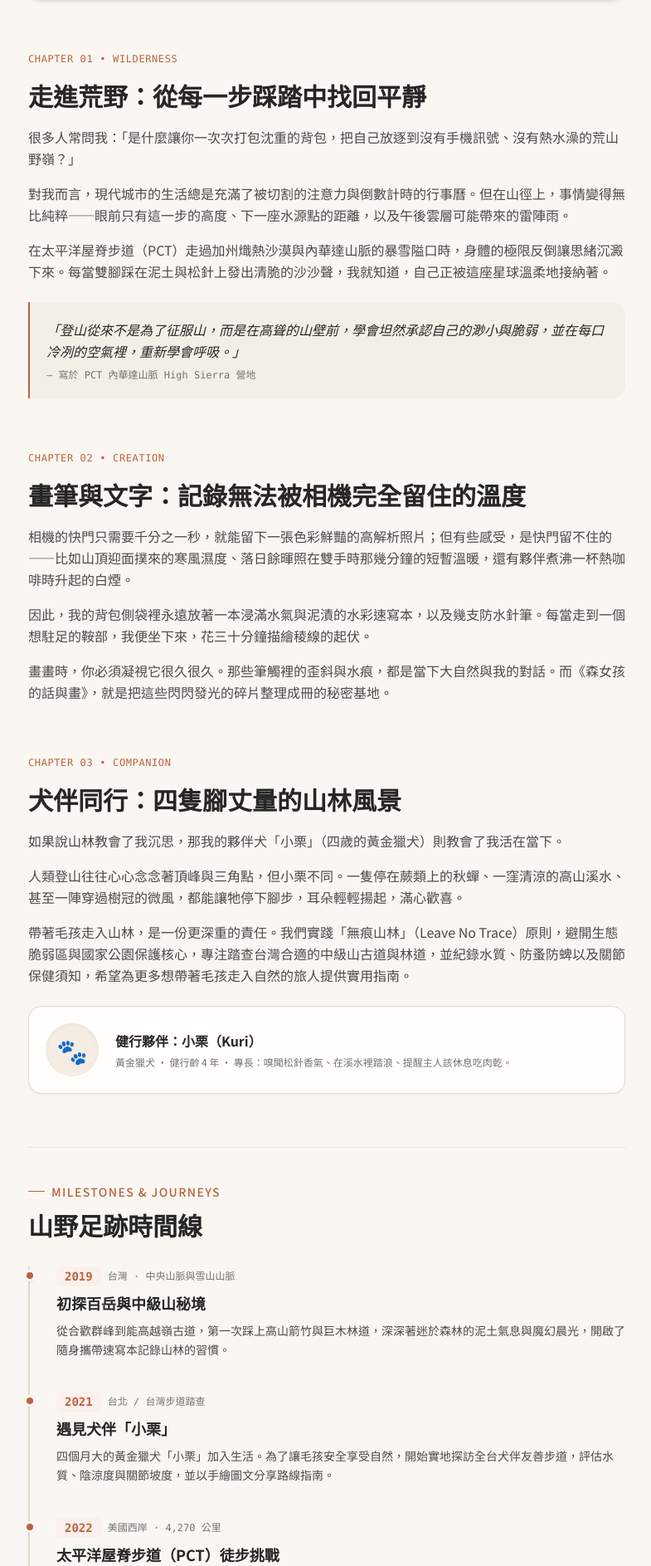
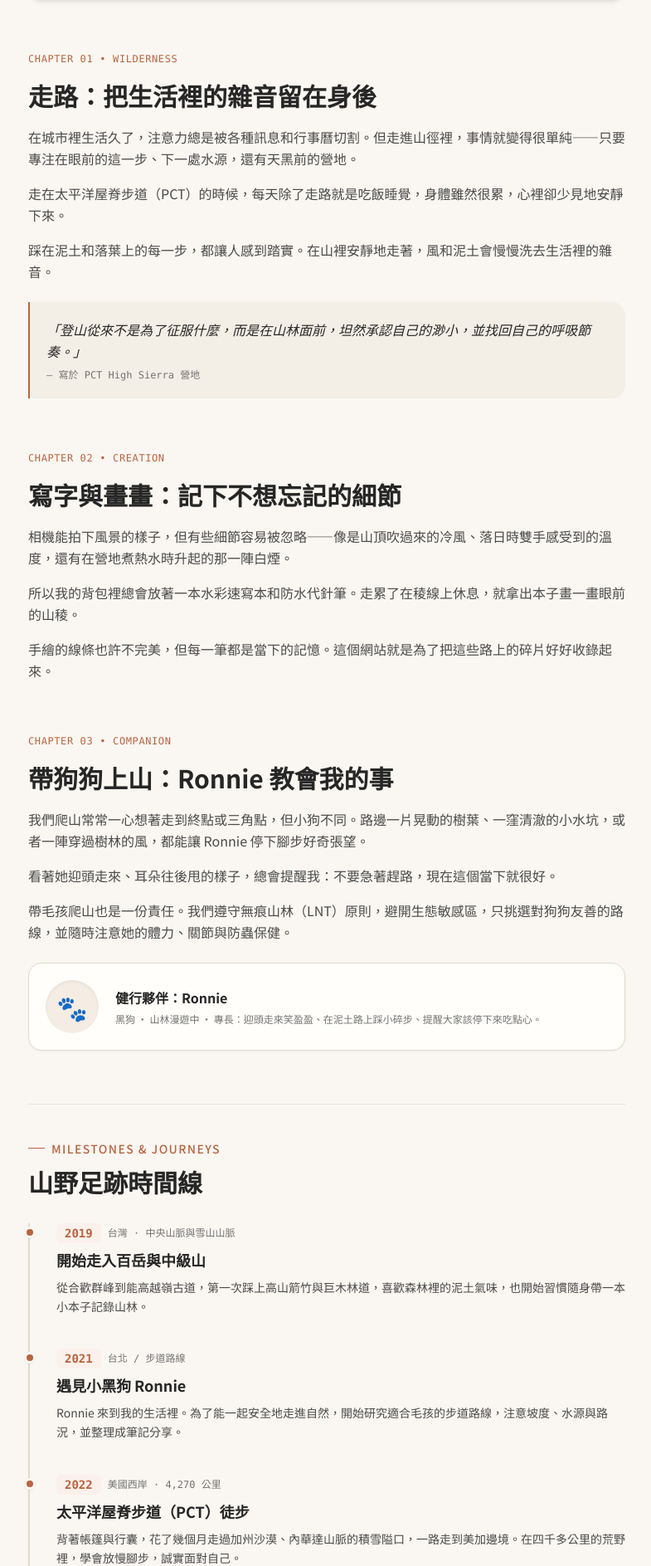
Before and after one commit to forestyaki/forestyaki, a Next.js app: page /about in a window 1280 px wide. Shown: the part 879-2766 px from the top of the page at 83% size, without its empty margins (246-1031 px from the left). Built offline with nearby package versions, Linux system fonts and the light colour scheme; no server answers; a web font is replaced by a local one.

Commit message:
content: de-AI-ify copy across site and unify companion dog to Ronnie

```diff
--- a/app/about/page.tsx
+++ b/app/about/page.tsx
@@ -3,19 +3,16 @@ import Image from "next/image";
 import Link from "next/link";
 
 export const metadata: Metadata = {
-  title: "關於森女孩 · 漫步山徑的創作者",
-  description:
-    "在山嶺與稿紙之間，拾起最純粹的生活微光。認識 Yaki 與她的荒野足跡。",
+  title: "關於 Yaki｜森女孩的話與畫",
+  description: "嗨，我是 Yaki。長途徒步者、寫字畫畫的人，和一隻小黑狗 Ronnie。",
   openGraph: {
-    title: "關於森女孩 · 漫步山徑的創作者",
-    description:
-      "在山嶺與稿紙之間，拾起最純粹的生活微光。認識 Yaki 與她的荒野足跡。",
+    title: "關於 Yaki｜森女孩的話與畫",
+    description: "嗨，我是 Yaki。長途徒步者、寫字畫畫的人，和一隻小黑狗 Ronnie。",
   },
   twitter: {
     card: "summary_large_image",
-    title: "關於森女孩 · 漫步山徑的創作者",
-    description:
-      "在山嶺與稿紙之間，拾起最純粹的生活微光。認識 Yaki 與她的荒野足跡。",
+    title: "關於 Yaki｜森女孩的話與畫",
+    description: "嗨，我是 Yaki。長途徒步者、寫字畫畫的人，和一隻小黑狗 Ronnie。",
   },
 };
 
@@ -29,38 +26,38 @@ interface Milestone {
 const MILESTONES: Milestone[] = [
   {
     year: "2019",
-    title: "初探百岳與中級山秘境",
+    title: "開始走入百岳與中級山",
     location: "台灣 · 中央山脈與雪山山脈",
     description:
-      "從合歡群峰到能高越嶺古道，第一次踩上高山箭竹與巨木林道，深深著迷於森林的泥土氣息與魔幻晨光，開啟了隨身攜帶速寫本記錄山林的習慣。",
+      "從合歡群峰到能高越嶺古道，第一次踩上高山箭竹與巨木林道，喜歡森林裡的泥土氣味，也開始習慣隨身帶一本小本子記錄山林。",
   },
   {
     year: "2021",
-    title: "遇見犬伴「小栗」",
-    location: "台北 / 台灣步道踏查",
+    title: "遇見小黑狗 Ronnie",
+    location: "台北 / 步道路線",
     description:
-      "四個月大的黃金獵犬「小栗」加入生活。為了讓毛孩安全享受自然，開始實地探訪全台犬伴友善步道，評估水質、陰涼度與關節坡度，並以手繪圖文分享路線指南。",
+      "Ronnie 來到我的生活裡。為了能一起安全地走進自然，開始研究適合毛孩的步道路線，注意坡度、水源與路況，並整理成筆記分享。",
   },
   {
     year: "2022",
-    title: "太平洋屋脊步道（PCT）徒步挑戰",
+    title: "太平洋屋脊步道（PCT）徒步",
     location: "美國西岸 · 4,270 公里",
     description:
-      "背起帳篷與極簡行囊，歷經數月穿越加州沙漠、內華達山脈的積雪隘口，一路抵達華盛頓州邊境。在千米之上的壯麗與荒寂裡，學會放慢腳步、誠實面對內心。",
+      "背著帳篷與行囊，花了幾個月走過加州沙漠、內華達山脈的積雪隘口，一路走到美加邊境。在四千多公里的荒野裡，學會放慢腳步，誠實面對自己。",
   },
   {
     year: "2023",
-    title: "紐西蘭 Te Araroa（TA）縱貫荒野",
+    title: "紐西蘭 Te Araroa（TA）三千公里徒步",
     location: "紐西蘭南北島 · 3,000 公里",
     description:
-      "從雷恩加角的浩瀚海岸線，一路徒步走到南島最南端的布拉夫。跨越冰川溪流與原始櫸木森林，將沿途採集的風聲與故事化為日後的聲音誌創作養分。",
+      "從北島最北端的雷恩加角，一路走到南島的布拉夫。跨過河流與原始櫸木森林，把一路上的風聲收錄下來，成了日後錄製 Podcast 的養分。",
   },
   {
     year: "2024–至今",
-    title: "《森女孩的話與畫》手帳基地誕生",
+    title: "《森女孩的話與畫》",
     location: "山野與生活日常",
     description:
-      "正式成立專屬網站與 Podcast 音聲誌。結合長程徒步踏查、自然散文隨筆與手繪插畫，願為每一位嚮往山林的朋友，點亮一盞平靜溫暖的手帳微光。",
+      "建立了這個網站與 Podcast。把長途徒步的日記、生活散文與畫作整理在這裡，作為一個思想樹洞。",
   },
 ];
 
@@ -117,21 +114,21 @@ export default function AboutPage() {
           {/* 小標 (Eyebrow) */}
           <div className="inline-flex items-center gap-2 text-sm font-medium tracking-widest text-[#BA6341] uppercase mb-3">
             <span className="w-5 h-px bg-[#BA6341] shrink-0" aria-hidden="true" />
-            <span>ABOUT YAKI · 關於森女孩</span>
+            <span>ABOUT YAKI · 關於我</span>
           </div>
 
           {/* 主標題 (Title) */}
           <h1 className="font-sans text-3xl sm:text-4xl md:text-5xl font-bold text-[#262626] leading-tight sm:leading-[1.2] tracking-normal mb-6">
-            在山嶺與稿紙之間，
+            在這裡安放走過的路，
             <br className="hidden sm:inline" />
-            拾起最純粹的生活微光。
+            還有那些閃閃發光的平靜日常。
           </h1>
 
           {/* 前言引導 */}
           <p className="text-lg sm:text-xl font-normal text-[#4A4A4A] leading-relaxed">
-            嗨，我是森女孩 Yaki ( ´▽｀)
+            嗨，我是 Yaki。
             <br className="hidden sm:inline" />
-            平日是文字與插畫創作者，一到週末就成了往山裡奔跑的長程徒步者。帶著四歲的黃金獵犬「小栗」，在千米之上的雲霧與萬里荒野裡，尋找內心最誠實平靜的呼吸節奏。
+            記錄生活的書寫與手作者，也是一名長途徒步與戶外漫遊者。曾與伴侶在太平洋屋脊步道（PCT）走過四千多公里的荒野，如今身邊還有一隻踏著輕快步伐的小黑狗 Ronnie。
           </p>
         </header>
 
@@ -139,7 +136,7 @@ export default function AboutPage() {
         <div className="relative aspect-[16/9] w-full rounded-2xl overflow-hidden shadow-md border border-[#E0D8CB] mb-12 sm:mb-16 bg-[#EBE4D8]">
           <Image
             src="/hero-bg.jpg"
-            alt="森女孩與健行夥伴在山林步道終點"
+            alt="山林步道上的身影"
             fill
             priority
             className="object-cover object-[50%_40%] saturate-[0.88] contrast-[0.96]"
@@ -147,7 +144,7 @@ export default function AboutPage() {
           />
           <div className="absolute inset-0 bg-gradient-to-t from-black/45 via-transparent to-transparent pointer-events-none" />
           <div className="absolute bottom-4 left-4 sm:left-6 text-xs text-white/95 font-mono tracking-wider backdrop-blur-xs px-3 py-1 rounded-md bg-black/35 border border-white/20">
-            Mori &amp; Kuri · On the Sierra Trail, 2024
+            Yaki &amp; Ronnie · On the Trail
           </div>
         </div>
 
@@ -161,27 +158,27 @@ export default function AboutPage() {
               <span>WILDERNESS</span>
             </div>
             <h2 className="text-2xl sm:text-3xl font-bold text-[#262626] leading-snug">
-              走進荒野：從每一步踩踏中找回平靜
+              走路：把生活裡的雜音留在身後
             </h2>
             <div className="space-y-4 text-base font-normal text-[#4A4A4A] leading-relaxed">
               <p>
-                很多人常問我：「是什麼讓你一次次打包沈重的背包，把自己放逐到沒有手機訊號、沒有熱水澡的荒山野嶺？」
+                在城市裡生活久了，注意力總是被各種訊息和行事曆切割。但走進山徑裡，事情就變得很單純——只要專注在眼前的這一步、下一處水源，還有天黑前的營地。
               </p>
               <p>
-                對我而言，現代城市的生活總是充滿了被切割的注意力與倒數計時的行事曆。但在山徑上，事情變得無比純粹——眼前只有這一步的高度、下一座水源點的距離，以及午後雲層可能帶來的雷陣雨。
+                走在太平洋屋脊步道（PCT）的時候，每天除了走路就是吃飯睡覺，身體雖然很累，心裡卻少見地安靜下來。
               </p>
               <p>
-                在太平洋屋脊步道（PCT）走過加州熾熱沙漠與內華達山脈的暴雪隘口時，身體的極限反倒讓思緒沉澱下來。每當雙腳踩在泥土與松針上發出清脆的沙沙聲，我就知道，自己正被這座星球溫柔地接納著。
+                踩在泥土和落葉上的每一步，都讓人感到踏實。在山裡安靜地走著，風和泥土會慢慢洗去生活裡的雜音。
               </p>
             </div>
 
             {/* 筆記手帳引言框 */}
             <div className="my-6 border-l-2 border-[#BA6341] bg-[#F4EFE6] p-5 rounded-r-2xl">
               <p className="italic text-[#262626] text-base leading-relaxed">
-                「登山從來不是為了征服山，而是在高聳的山壁前，學會坦然承認自己的渺小與脆弱，並在每口冷冽的空氣裡，重新學會呼吸。」
+                「登山從來不是為了征服什麼，而是在山林面前，坦然承認自己的渺小，並找回自己的呼吸節奏。」
               </p>
               <span className="block mt-2 text-xs font-mono text-[#737373]">
-                — 寫於 PCT 內華達山脈 High Sierra 營地
+                — 寫於 PCT High Sierra 營地
               </span>
             </div>
           </section>
@@ -194,17 +191,17 @@ export default function AboutPage() {
               <span>CREATION</span>
             </div>
             <h2 className="text-2xl sm:text-3xl font-bold text-[#262626] leading-snug">
-              畫筆與文字：記錄無法被相機完全留住的溫度
+              寫字與畫畫：記下不想忘記的細節
             </h2>
             <div className="space-y-4 text-base font-normal text-[#4A4A4A] leading-relaxed">
               <p>
-                相機的快門只需要千分之一秒，就能留下一張色彩鮮豔的高解析照片；但有些感受，是快門留不住的——比如山頂迎面撲來的寒風濕度、落日餘暉照在雙手時那幾分鐘的短暫溫暖，還有夥伴煮沸一杯熱咖啡時升起的白煙。
+                相機能拍下風景的樣子，但有些細節容易被忽略——像是山頂吹過來的冷風、落日時雙手感受到的溫度，還有在營地煮熱水時升起的那一陣白煙。
               </p>
               <p>
-                因此，我的背包側袋裡永遠放著一本浸滿水氣與泥漬的水彩速寫本，以及幾支防水針筆。每當走到一個想駐足的鞍部，我便坐下來，花三十分鐘描繪稜線的起伏。
+                所以我的背包裡總會放著一本水彩速寫本和防水代針筆。走累了在稜線上休息，就拿出本子畫一畫眼前的山稜。
               </p>
               <p>
-                畫畫時，你必須凝視它很久很久。那些筆觸裡的歪斜與水痕，都是當下大自然與我的對話。而《森女孩的話與畫》，就是把這些閃閃發光的碎片整理成冊的秘密基地。
+                手繪的線條也許不完美，但每一筆都是當下的記憶。這個網站就是為了把這些路上的碎片好好收錄起來。
               </p>
             </div>
           </section>
@@ -217,31 +214,31 @@ export default function AboutPage() {
               <span>COMPANION</span>
             </div>
             <h2 className="text-2xl sm:text-3xl font-bold text-[#262626] leading-snug">
-              犬伴同行：四隻腳丈量的山林風景
+              帶狗狗上山：Ronnie 教會我的事
             </h2>
             <div className="space-y-4 text-base font-normal text-[#4A4A4A] leading-relaxed">
               <p>
-                如果說山林教會了我沉思，那我的夥伴犬「小栗」（四歲的黃金獵犬）則教會了我活在當下。
+                我們爬山常常一心想著走到終點或三角點，但小狗不同。路邊一片晃動的樹葉、一窪清澈的小水坑，或者一陣穿過樹林的風，都能讓 Ronnie 停下腳步好奇張望。
               </p>
               <p>
-                人類登山往往心心念念著頂峰與三角點，但小栗不同。一隻停在蕨類上的秋蟬、一窪清涼的高山溪水、甚至一陣穿過樹冠的微風，都能讓牠停下腳步，耳朵輕輕揚起，滿心歡喜。
+                看著她迎頭走來、耳朵往後甩的樣子，總會提醒我：不要急著趕路，現在這個當下就很好。
               </p>
               <p>
-                帶著毛孩走入山林，是一份更深重的責任。我們實踐「無痕山林」（Leave No Trace）原則，避開生態脆弱區與國家公園保護核心，專注踏查台灣合適的中級山古道與林道，並紀錄水質、防蚤防蜱以及關節保健須知，希望為更多想帶著毛孩走入自然的旅人提供實用指南。
+                帶毛孩爬山也是一份責任。我們遵守無痕山林（LNT）原則，避開生態敏感區，只挑選對狗狗友善的路線，並隨時注意她的體力、關節與防蟲保健。
               </p>
             </div>
 
-            {/* 小栗拍立得風格卡片 */}
+            {/* Ronnie 拍立得風格卡片 */}
             <div className="mt-6 bg-[#FFFEFA] border border-[#E2DACB] rounded-2xl p-5 shadow-xs flex flex-col sm:flex-row items-center gap-5">
               <div className="w-16 h-16 rounded-full bg-[#F5ECE3] flex items-center justify-center text-3xl shrink-0 shadow-inner">
                 🐾
               </div>
               <div className="text-center sm:text-left">
                 <div className="text-base font-semibold text-[#262626] mb-1">
-                  健行夥伴：小栗（Kuri）
+                  健行夥伴：Ronnie
                 </div>
                 <p className="text-xs text-[#737373] leading-relaxed">
-                  黃金獵犬 · 健行齡 4 年 · 專長：嗅聞松針香氣、在溪水裡踏浪、提醒主人該休息吃肉乾。
+                  黑狗 · 山林漫遊中 · 專長：迎頭走來笑盈盈、在泥土路上踩小碎步、提醒大家該停下來吃點心。
                 </p>
               </div>
             </div>
@@ -286,18 +283,18 @@ export default function AboutPage() {
 
           {/* ─── 底部溫暖結語與膠囊導覽按鈕 ─── */}
           <section className="pt-10 border-t border-[#E8E1D5] text-center">
-            {/* 暖心結語卡片 */}
+            {/* 結語卡片 */}
             <div className="bg-[#FFFEFA] border border-[#E0D7C7] rounded-3xl p-8 sm:p-10 shadow-sm max-w-xl mx-auto mb-10 relative overflow-hidden">
               {/* 紙膠帶裝飾 */}
               <div className="absolute -top-3 left-1/2 -translate-x-1/2 w-28 h-6 bg-[#E5DCB8]/75 transform -rotate-1 border-dashed border-[#D2C59D] border-x pointer-events-none" />
 
               <p className="text-base sm:text-lg font-medium text-[#262626] leading-relaxed mb-3">
-                「願每座山都溫柔以待，
+                「走過的路、不想忘記的對話，
                 <br />
-                願每一次起步，都能在森林的風聲裡找回自己。」
+                還有閃閃發光的日常。」
               </p>
               <div className="text-xs font-mono text-[#737373]">
-                — 森女孩 Yaki &amp; 小栗 🌿
+                — Yaki &amp; Ronnie 🐾
               </div>
             </div>
 
@@ -308,7 +305,7 @@ export default function AboutPage() {
                 className="inline-flex items-center gap-2 px-6 py-3 rounded-full bg-[#233F31] text-[#FAF7F2] font-semibold text-sm hover:bg-[#182C22] shadow-sm hover:shadow-md hover:-translate-y-0.5 active:translate-y-0 transition-all"
               >
                 <span>🌲</span>
-                <span>探索山林日誌</span>
+                <span>看山林日誌</span>
               </Link>
               <Link
                 href="/"
--- a/app/layout.tsx
+++ b/app/layout.tsx
@@ -21,13 +21,13 @@ export const metadata: Metadata = {
     default: "森女孩的話與畫｜Yaki 的山林日誌與戶外創作",
     template: "%s｜森女孩的話與畫",
   },
-  description: "記錄荒野長程縱走、戶外生活觀察與藝術手作的手帳日誌。",
+  description: "走路、看書、畫畫，和黑狗 Ronnie 的山林日常。記錄長途徒步與生活散文。",
   verification: {
     google: "ViCWedDJe-0R04f0QeKsAEh6dbBKjZFsT3kOWYwIhxE",
   },
   openGraph: {
     title: "森女孩的話與畫｜Yaki 的山林日誌與戶外創作",
-    description: "記錄荒野長程縱走、戶外生活觀察與藝術手作的手帳日誌。",
+    description: "走路、看書、畫畫，和黑狗 Ronnie 的山林日常。記錄長途徒步與生活散文。",
     url: siteUrl,
     siteName: "森女孩的話與畫",
     locale: "zh_TW",
@@ -44,7 +44,7 @@ export const metadata: Metadata = {
   twitter: {
     card: "summary_large_image",
     title: "森女孩的話與畫｜Yaki 的山林日誌與戶外創作",
-    description: "記錄荒野長程縱走、戶外生活觀察與藝術手作的手帳日誌。",
+    description: "走路、看書、畫畫，和黑狗 Ronnie 的山林日常。記錄長途徒步與生活散文。",
     images: [
       "https://images.unsplash.com/photo-1464822759023-fed622ff2c3b?auto=format&fit=crop&w=1200&h=630&q=85",
     ],
--- a/app/stories/page.tsx
+++ b/app/stories/page.tsx
@@ -5,13 +5,11 @@ import StoriesClient from "./StoriesClient";
 export const revalidate = 60;
 
 export const metadata: Metadata = {
-  title: "山林日誌 · JOURNAL ARCHIVE | 森女孩的話與畫",
-  description:
-    "仿照新聞雜誌專題排版，收錄荒野長程縱走、單日古道踏查與海外遠征深度專題。",
+  title: "山林日誌｜森女孩的話與畫",
+  description: "收錄長途徒步日記、單日步道紀錄與海外漫遊隨筆。",
   openGraph: {
-    title: "山林日誌 · JOURNAL ARCHIVE | 森女孩的話與畫",
-    description:
-      "仿照新聞雜誌專題排版，收錄荒野長程縱走、單日古道踏查與海外遠征深度專題。",
+    title: "山林日誌｜森女孩的話與畫",
+    description: "收錄長途徒步日記、單日步道紀錄與海外漫遊隨筆。",
   },
 };
 
--- a/lib/notion.ts
+++ b/lib/notion.ts
@@ -241,7 +241,7 @@ export function parseNotionPage(page: any): NotionStory {
   const sumProp = getProp(props, "Summary");
   const summary =
     sumProp?.rich_text?.map((t: any) => t.plain_text).join("") ||
-    "在千米之上的雲霧與落葉泥土間，記錄生活與山徑的微光。";
+    "記錄長途徒步、山林日常與手繪創作的隨筆。";
 
   // Date (date type)
   const dateProp = getProp(props, "Date");
--- a/src/components/PodcastPlayerArchive.tsx
+++ b/src/components/PodcastPlayerArchive.tsx
@@ -48,14 +48,14 @@ export const EPISODES_DATA: PodcastEpisode[] = [
   {
     id: "ep-06",
     episodeNumber: "EP.06",
-    title: "犬伴同行小指南：帶著大狗小栗爬中級山的快樂與注意事項",
-    category: "犬伴日常 · 步道踏查",
+    title: "與狗同行小指南：帶著小黑狗 Ronnie 走步道的日常與注意事項",
+    category: "與狗同行 · 步道生活",
     categoryBadgeClass: "bg-[#C16744] text-white",
     date: "2024.08.12",
     duration: "35 分鐘",
     description:
-      "黃金獵犬小栗已經陪我走了四年山路。從水源檢查、跳蚤壁蝨預防、到如何判斷狗狗的體能臨界點，帶著毛孩爬山雖然累，卻能看見截然不同的自然視角。",
-    soundscapeNote: "🐾 聲音特色：小栗踩過淺溪涉水的歡快水花、松針步道上的輕快小跑聲。",
+      "小黑狗 Ronnie 陪我走過許多步道。從水源檢查、跳蚤壁蝨預防、到注意狗狗的體力，帶著狗狗爬山雖然要多花心思，卻能看見截然不同的自然視角。",
+    soundscapeNote: "🐾 聲音特色：Ronnie 踩過淺溪的水花聲、松針步道上的輕快小跑聲。",
     spotifyUrl: "https://open.spotify.com/show/1pusMjoawvb6plDusPEePP",
     embedUrl: "https://open.spotify.com/embed/show/1pusMjoawvb6plDusPEePP?utm_source=generator&theme=0",
   },
```
Also changed, not shown: app/HomeClient.tsx (+33 -33 lines), app/TrailFilmGallery.tsx (+4 -4 lines), app/not-found.tsx (+9 -9 lines), app/stories/StoriesClient.tsx (+12 -12 lines), app/stories/[slug]/page.tsx (+7 -7 lines), 1 other file (tests, documents, lock files or other folders).
